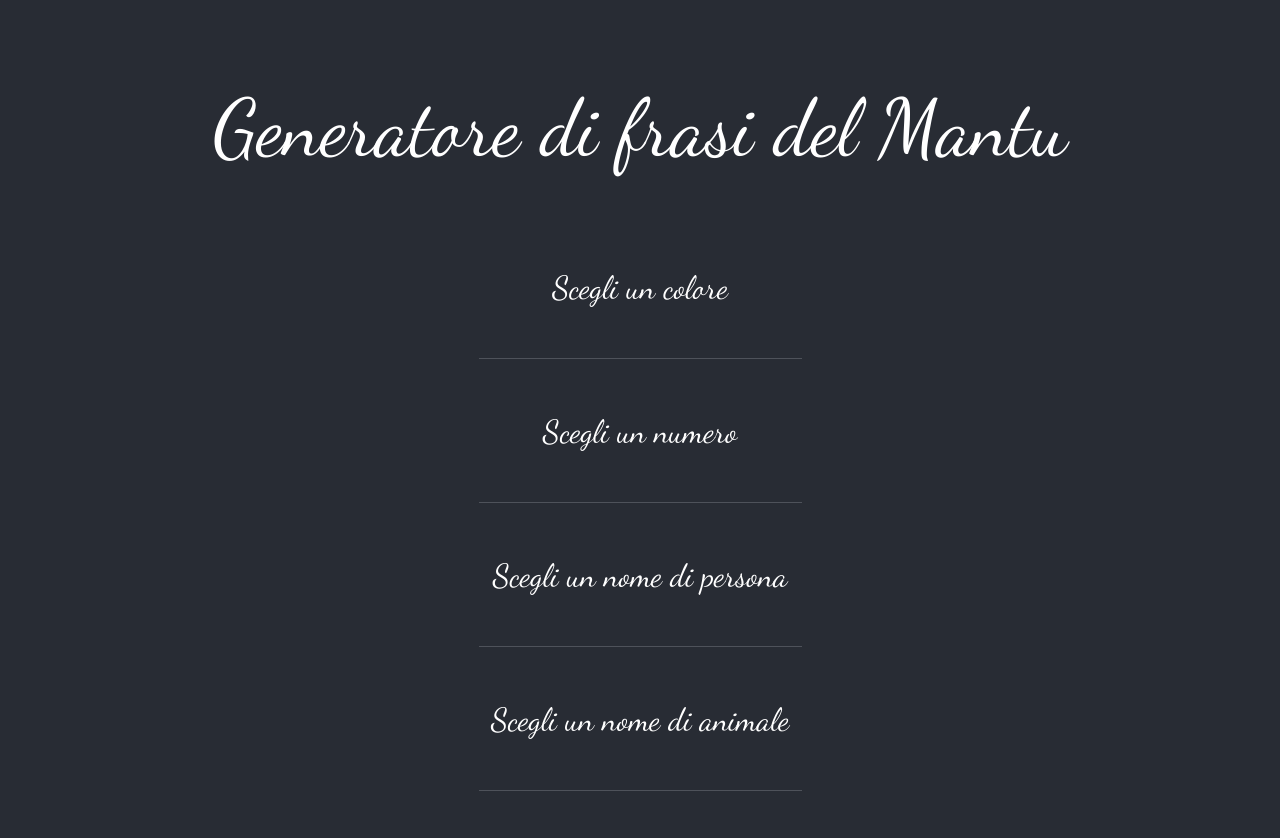
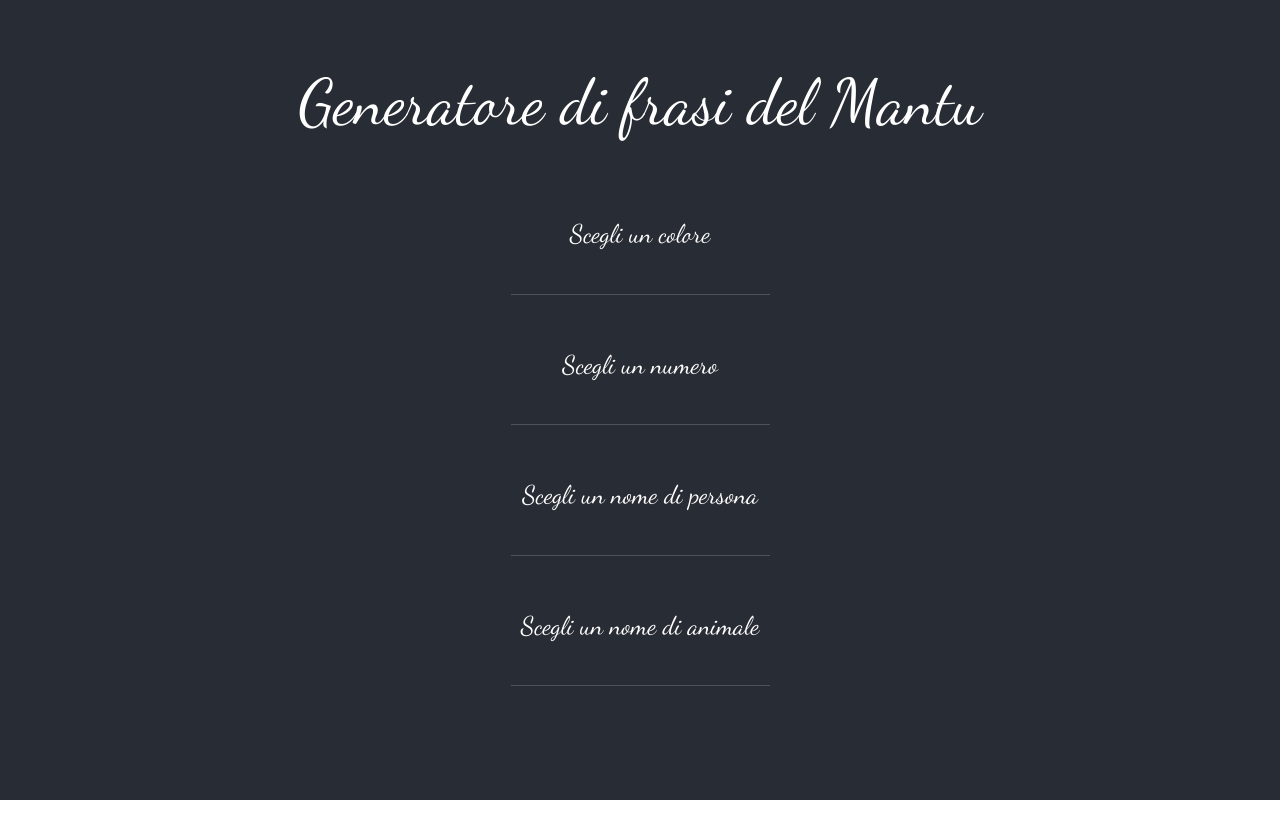
Before and after one commit to SuperDrew/maths, a React (Create React App) app: page / in a window 1280 px wide. Shown: the top 838 px of the page. After the commit the page ends 800 px from the top, so only its background shows below. Built offline with nearby package versions, Linux system fonts and the light colour scheme.

Commit message:
fix spacing

```diff
--- a/src/App.css
+++ b/src/App.css
@@ -16,7 +16,7 @@ body {
   flex-direction: column;
   align-items: center;
   justify-content: center;
-  font-size: 5rem;
+  font-size: 4rem;
   color: white;
 }
 
@@ -33,13 +33,13 @@ body {
 
 .App-label {
   font-family: 'Dancing Script', cursive;
-  font-size: 2rem;
+  font-size: 1.6rem;
 }
 
 .App-input {
   font-family: 'Dancing Script', cursive;
   color: white;
-  font-size: 2rem;
+  font-size: 1.6rem;
   margin-top: 1rem;
   border-bottom: 1px solid #4e525a;
 }
@@ -56,7 +56,7 @@ body {
 }
 
 .App-phrase {
-  margin-top: 1rem;
+  margin-top: 4rem;
   font-size: 2.5rem;
 }
 @keyframes App-logo-spin {
```
